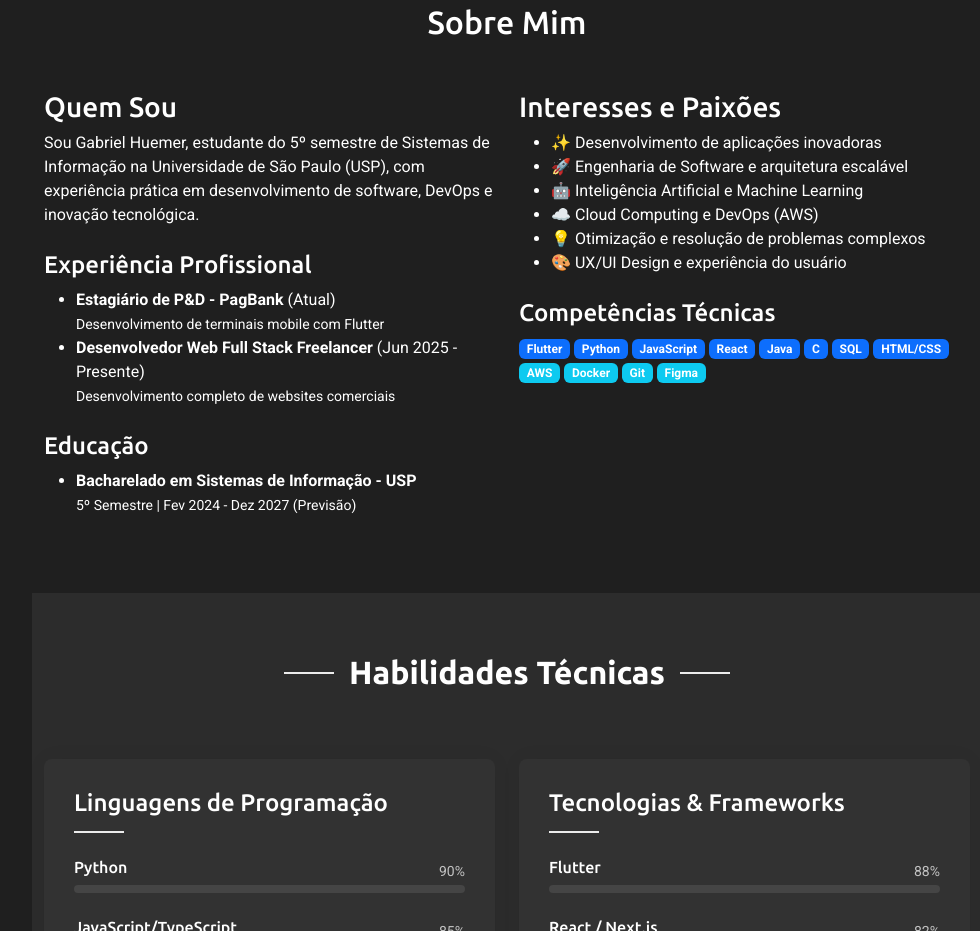
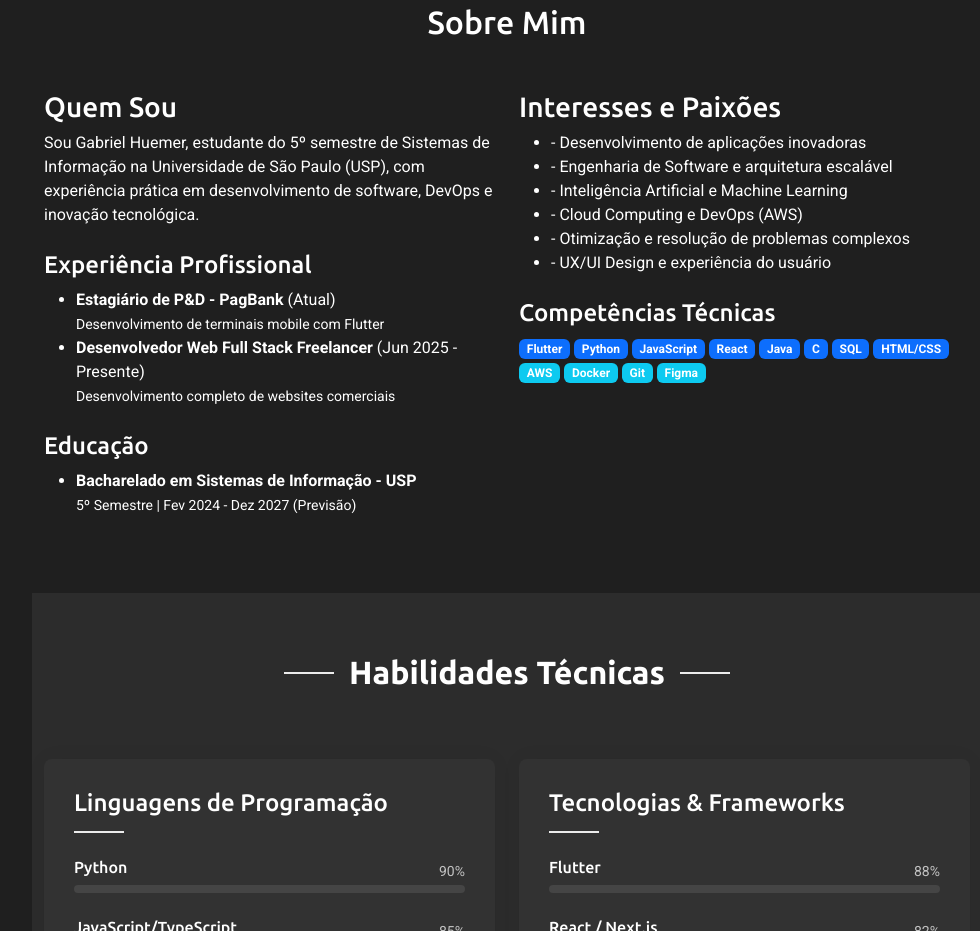
Before and after one commit to GHuemer/GabrielHuemerPortifolio, a plain HTML site: page index.html in a window 1280 px wide. Shown: the part 893-1824 px from the top of the page, without its empty margins (298-1278 px from the left). Drawn offline with Linux system fonts and the light colour scheme.

Commit message:
Update index.html

```diff
--- a/index.html
+++ b/index.html
@@ -128,12 +128,12 @@
             <div class="about-box">
               <h3>Interesses e Paixões</h3>
               <ul class="interests-list">
-                <li>✨ Desenvolvimento de aplicações inovadoras</li>
-                <li>🚀 Engenharia de Software e arquitetura escalável</li>
-                <li>🤖 Inteligência Artificial e Machine Learning</li>
-                <li>☁️ Cloud Computing e DevOps (AWS)</li>
-                <li>💡 Otimização e resolução de problemas complexos</li>
-                <li>🎨 UX/UI Design e experiência do usuário</li>
+                <li>- Desenvolvimento de aplicações inovadoras</li>
+                <li>- Engenharia de Software e arquitetura escalável</li>
+                <li>- Inteligência Artificial e Machine Learning</li>
+                <li>- Cloud Computing e DevOps (AWS)</li>
+                <li>- Otimização e resolução de problemas complexos</li>
+                <li>- UX/UI Design e experiência do usuário</li>
               </ul>
 
               <h4 class="mt-4">Competências Técnicas</h4>
```
